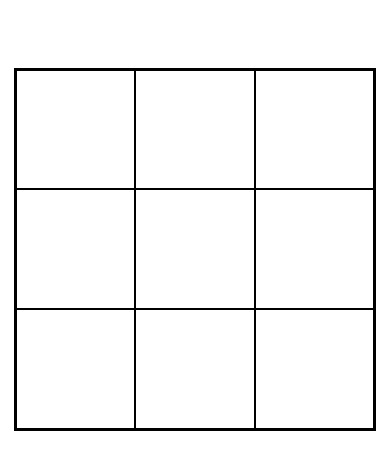
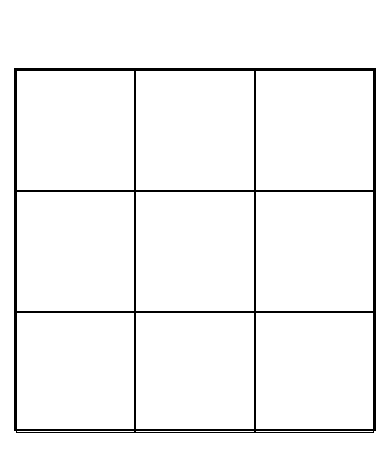
Before and after one commit to Ar-Akhil/TicTacToe, a plain HTML site: page index.html in a window 390 px wide. Shown: the part 215-686 px from the top of the page. Drawn offline with Linux system fonts and the light colour scheme.

Commit message:
made model responsive

```diff
--- a/styles.css
+++ b/styles.css
@@ -53,7 +53,7 @@ nav p {
   grid-template-columns: repeat(3, 1fr);
 }
 .cells {
-  height: calc(--conatiner-size / 3);
+  height: calc(var(--conatiner-size) / 3);
   border: 1px solid black;
   font-size: 120px;
   font-weight: bold;
@@ -98,6 +98,11 @@ button {
     --conatiner-size: 43vh;
   }
   .cells {
-    height: calc(--conatiner-size / 3);
+    height: calc(var(--conatiner-size) / 3);
+    font-size: 110px;
+  }
+  .popup-model {
+    height: 30%;
+    width: 90%;
   }
 }
```
